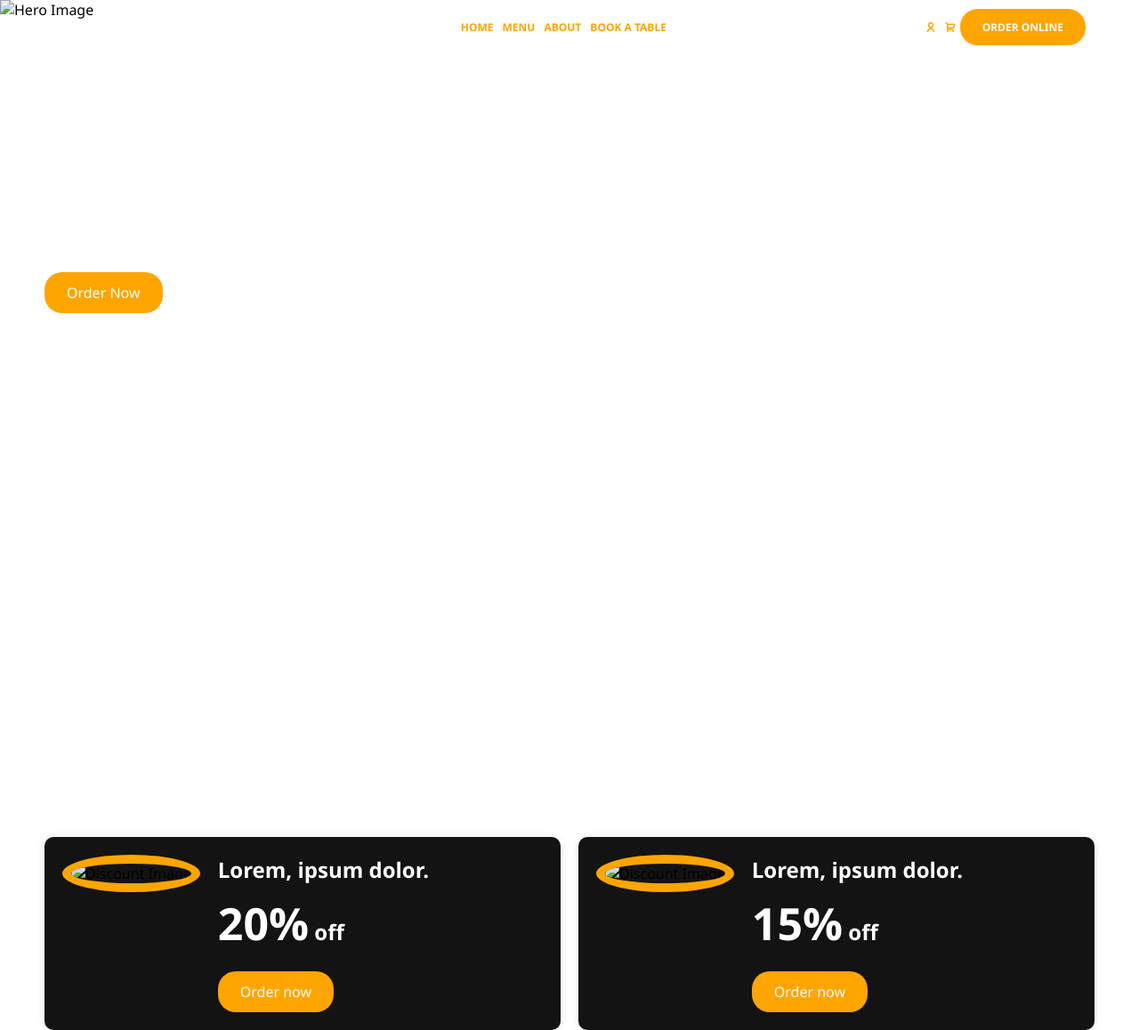
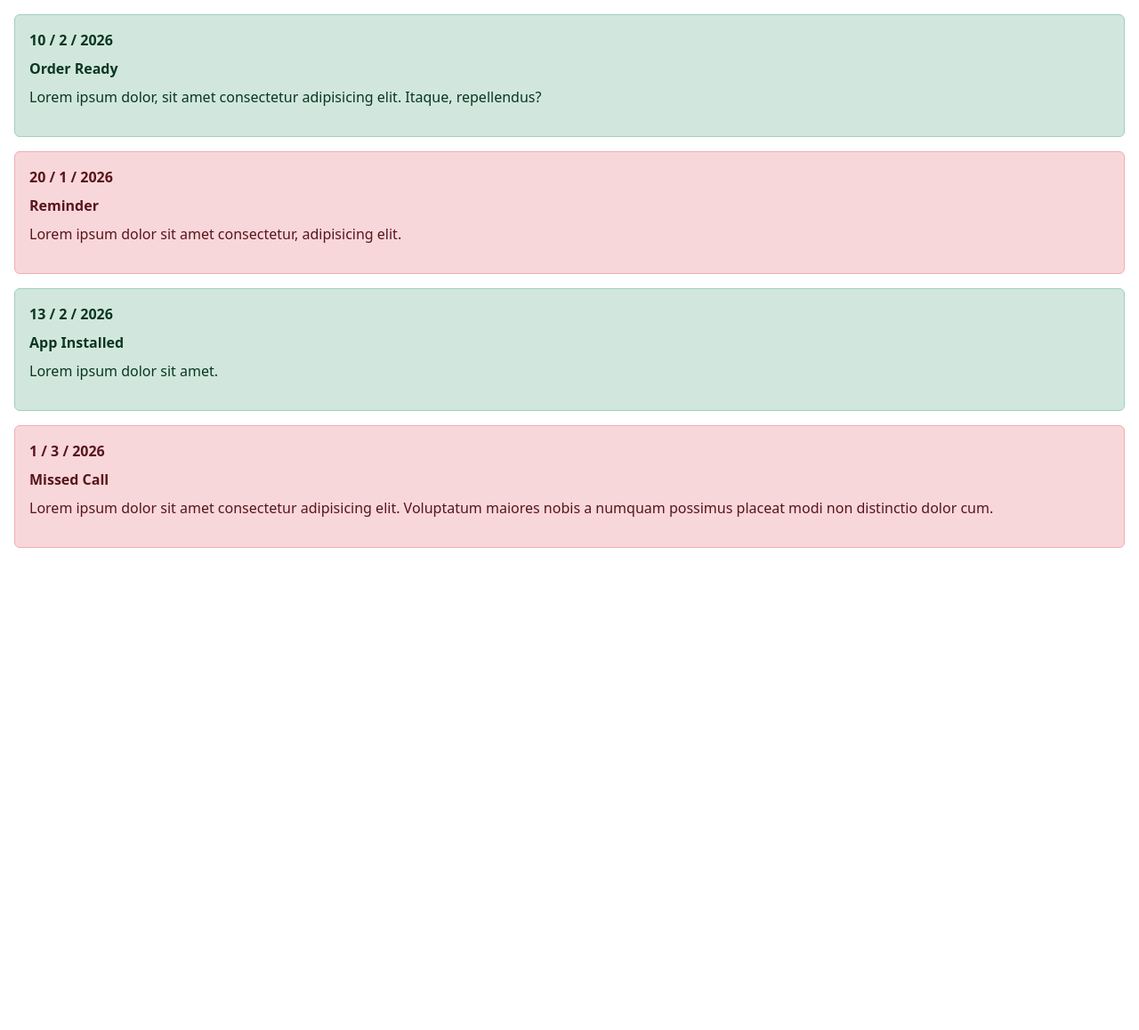
Before and after one commit to sonex-ICB/class0830, a plain HTML site: page index.html in a window 1280 px wide. Shown: the whole page at 89% size. After the commit the page ends 800 px from the top, so only its background shows below. Drawn offline with nearby package versions, Linux system fonts and the light colour scheme; files that its build step writes are made by us from their sources.

Commit message:
Add files via upload

```diff
--- a/index.html
+++ b/index.html
@@ -5,76 +5,71 @@
     <meta charset="UTF-8">
     <meta name="viewport" content="width=device-width, initial-scale=1.0">
     <title>Document</title>
-    <link rel="stylesheet" href="https://cdnjs.cloudflare.com/ajax/libs/remixicon/4.6.0/remixicon.css"
-        integrity="sha512-kJlvECunwXftkPwyvHbclArO8wszgBGisiLeuDFwNM8ws+wKIw0sv1os3ClWZOcrEB2eRXULYUsm8OVRGJKwGA=="
-        crossorigin="anonymous" referrerpolicy="no-referrer" />
-    <link rel="stylesheet" href="assets/css/style.css">
+    <link href="https://cdn.jsdelivr.net/npm/bootstrap@5.3.8/dist/css/bootstrap.min.css" rel="stylesheet"
+        integrity="sha384-sRIl4kxILFvY47J16cr9ZwB07vP4J8+LH7qKQnuqkuIAvNWLzeN8tE5YBujZqJLB" crossorigin="anonymous">
+    <script src="https://cdn.jsdelivr.net/npm/bootstrap@5.3.8/dist/js/bootstrap.bundle.min.js"
+        integrity="sha384-FKyoEForCGlyvwx9Hj09JcYn3nv7wiPVlz7YYwJrWVcXK/BmnVDxM+D2scQbITxI"
+        crossorigin="anonymous"></script>
 </head>
 
 <body>
-    <header>
-        <div class="header container">
-            <h2> Febe's Kitchen </h2>
-            <nav>
-                <a href="home.html"> Home </a>
-                <a href="menu.html"> Menu </a>
-                <a href="about.html"> About </a>
-                <a href="bookatable.html"> Book a Table </a>
-            </nav>
-            <div class="icons">
-                <a href=""><i class="ri-user-line"></i></a>
-                <a href=""> <i class="ri-shopping-cart-2-line"></i> </a>
-                <a href="" class="btn"> order online </a>
-            </div>
+    <div class="alert_holder">
+        <!-- <div class="alert alert-primary mx-3 my-3">
+            <div class="date fw-semibold">12/1/2026</div>
+            <div class="title my-2 fw-bolder">Order ready</div>
+            <p class="description">Lorem ipsum dolor, sit amet consectetur adipisicing elit. Saepe, itaque. Eligendi,
+                mollitia.
+            </p>
+        </div> -->
+    </div>
 
-            <button type="button" class="navmenu"><i class="ri-menu-line"></i></button>
+</body>
+<script>
+    const notifications = [
+        {
+            id: 1,
+            text: "Order Ready",
+            date: "10 / 2 / 2026",
+            description: "Lorem ipsum dolor, sit amet consectetur adipisicing elit. Itaque, repellendus?",
+            is_read: true
+        },
+        {
+            id: 2,
+            text: "Reminder",
+            date: "20 / 1 / 2026",
+            description:"Lorem ipsum dolor sit amet consectetur, adipisicing elit.",
+            is_read: false
+        },
+        {
+            id: 3,
+            text: "App Installed",
+            date: "13 / 2 / 2026",
+            description:"Lorem ipsum dolor sit amet.",
+            is_read: true
+        },
+        {
+            id: 4,
+            text: "Missed Call",
+            date: "1 / 3 / 2026",
+            description: "Lorem ipsum dolor sit amet consectetur adipisicing elit. Voluptatum maiores nobis a numquam possimus placeat modi non distinctio dolor cum.",
+            is_read: false
+        },
+    ]
+
+    let alert = ""
+    notifications.forEach(p => {
+        const alertClass = p.is_read ? 'alert-success' : 'alert-danger';
+        alert +=
+            `<div class="alert ${alertClass} mx-3 my-3">
+            <div class="date fw-semibold">${p.date}</div>
+            <div class="title my-2 fw-bolder">${p.text}</div>
+            <p class="description">${p.description}</p>
         </div>
-    </header>
+        `;
+    });
+    document.querySelector('.alert_holder').innerHTML = alert;
 
-    <!-- main > hero -->
-    <main>
-        <section class="" id="hero">
-            <img class="hero-img" src="assets/img/hero-bg.jpg" alt="Hero Image"> </img>
-            <div class="container">
-                <div class="hero-content">
-                    <h3>Fast Food Resturant</h3>
-                    <p>Lorem ipsum dolor sit amet consectetur adipisicing elit. Quod sapiente dolorem aperiam reprehenderit, obcaecati laboriosam labore delectus exercitationem rerum eum nam dignissimos optio temporibus. Aut hic distinctio vero labore quae?</p>
 
-                    <a href="" class="btn"> Order Now </a>
-                </div>
-            </div>
-        </section>
-
-        <!-- </ main > hero -->
-
-        <!-- main > discount -->
-         <section class="discount">
-            <div class="container">
-                <div class="discount-content">
-                    <div class="card">
-                        <div class="card-img">
-                            <img class="o1-img" src="assets/img/o1.jpg" alt="Discount Image"> </img>
-                        </div>
-                        <div class="card-text">
-                            <h3>Lorem, ipsum dolor.</h3>
-                            <h2><span>20%</span> off</h2>
-                            <a href="" class="orderbtn"> Order now </a>
-                        </div>
-                    </div>
-                    <div class="card">
-                        <div class="card-img">
-                            <img class="o1-img" src="assets/img/o2.jpg" alt="Discount Image"> </img>
-                        </div>
-                        <div class="card-text">
-                            <h3>Lorem, ipsum dolor.</h3>
-                            <h2><span>15%</span> off</h2>
-                            <a href="" class="orderbtn"> Order now </a>
-                        </div>
-                    </div>
-                </div>
-            </div>
-         </section>
-    </main>
-</body>
+</script>
 
 </html>
```
